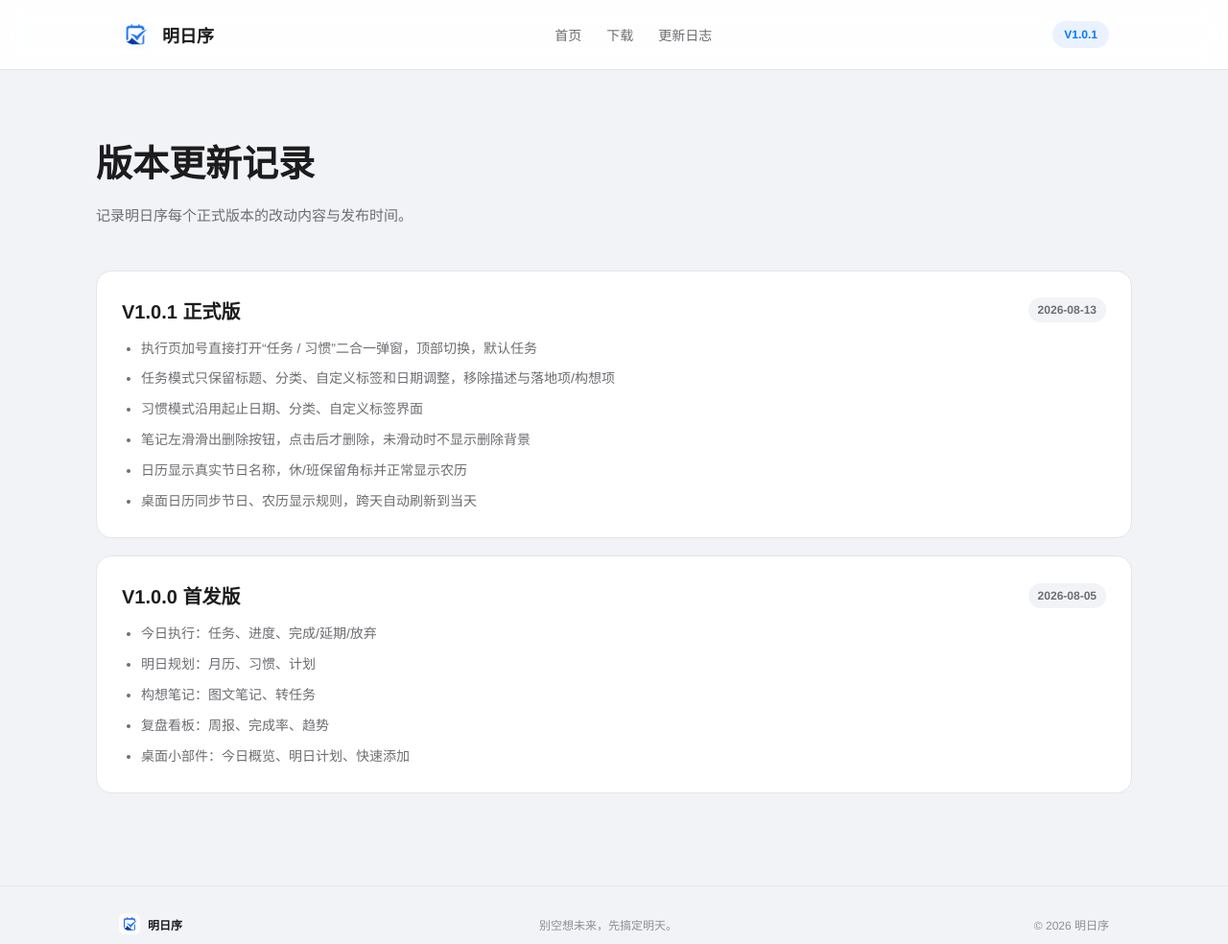
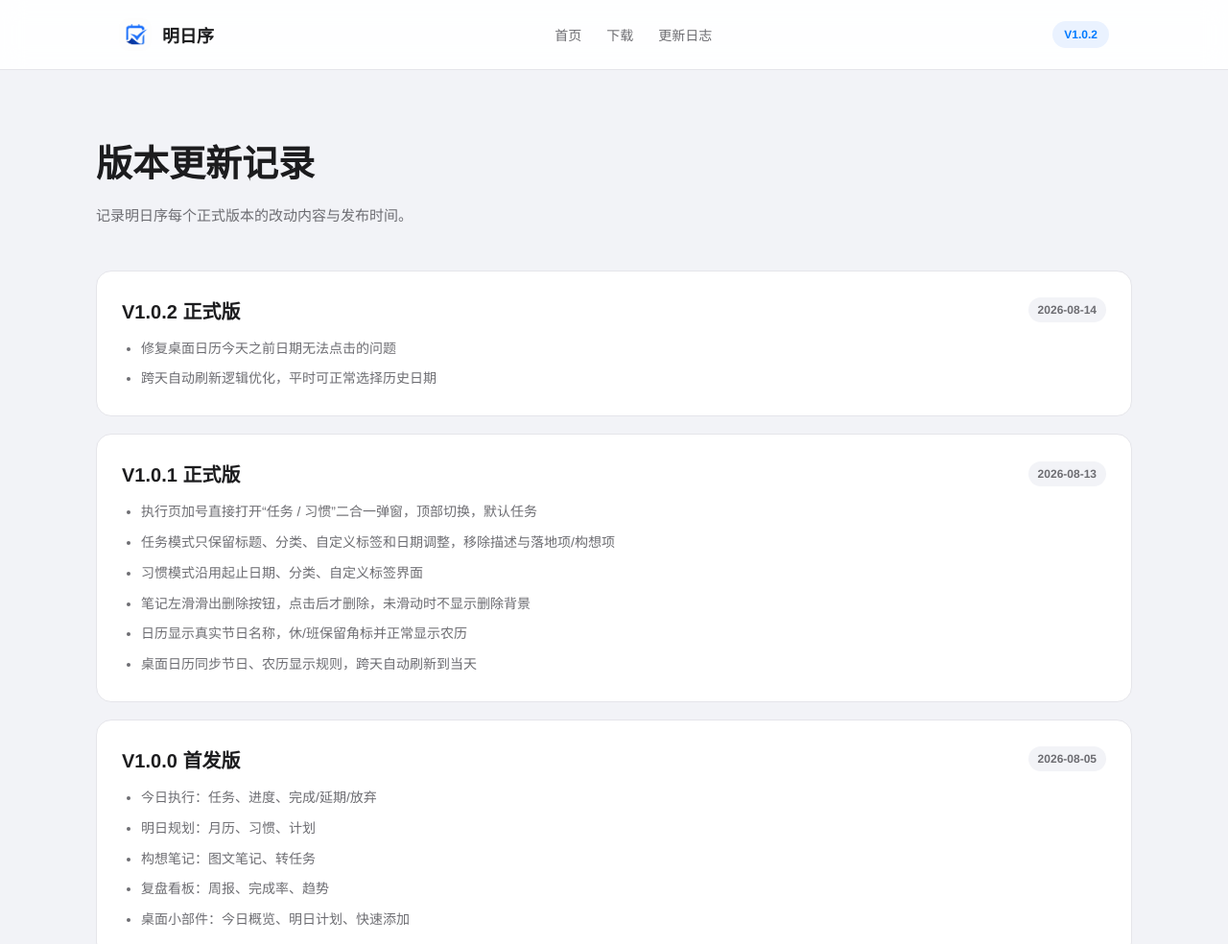
Before and after one commit to Chemark1/mingrixu, a plain HTML site: page versions.html in a window 1280 px wide. Shown: the top 984 px of the page at 96% size. Drawn offline with Linux system fonts and the light colour scheme.

Commit message:
Release V1.0.2 with calendar fix

```diff
--- a/versions.html
+++ b/versions.html
@@ -263,7 +263,7 @@
         <a href="index.html#download">下载</a>
         <a href="versions.html">更新日志</a>
       </nav>
-      <span class="nav-version">V1.0.1</span>
+      <span class="nav-version">V1.0.2</span>
     </div>
   </header>
 
@@ -272,6 +272,16 @@
     <p class="page-sub">记录明日序每个正式版本的改动内容与发布时间。</p>
 
     <div class="version-list">
+      <section class="version-card">
+        <div class="version-head">
+          <div class="version-name">V1.0.2 正式版</div>
+          <span class="version-date">2026-08-14</span>
+        </div>
+        <ul>
+          <li>修复桌面日历今天之前日期无法点击的问题</li>
+          <li>跨天自动刷新逻辑优化，平时可正常选择历史日期</li>
+        </ul>
+      </section>
       <section class="version-card">
         <div class="version-head">
           <div class="version-name">V1.0.1 正式版</div>
```
Also changed, not shown: index.html (+7 -7 lines), 2 other files.
